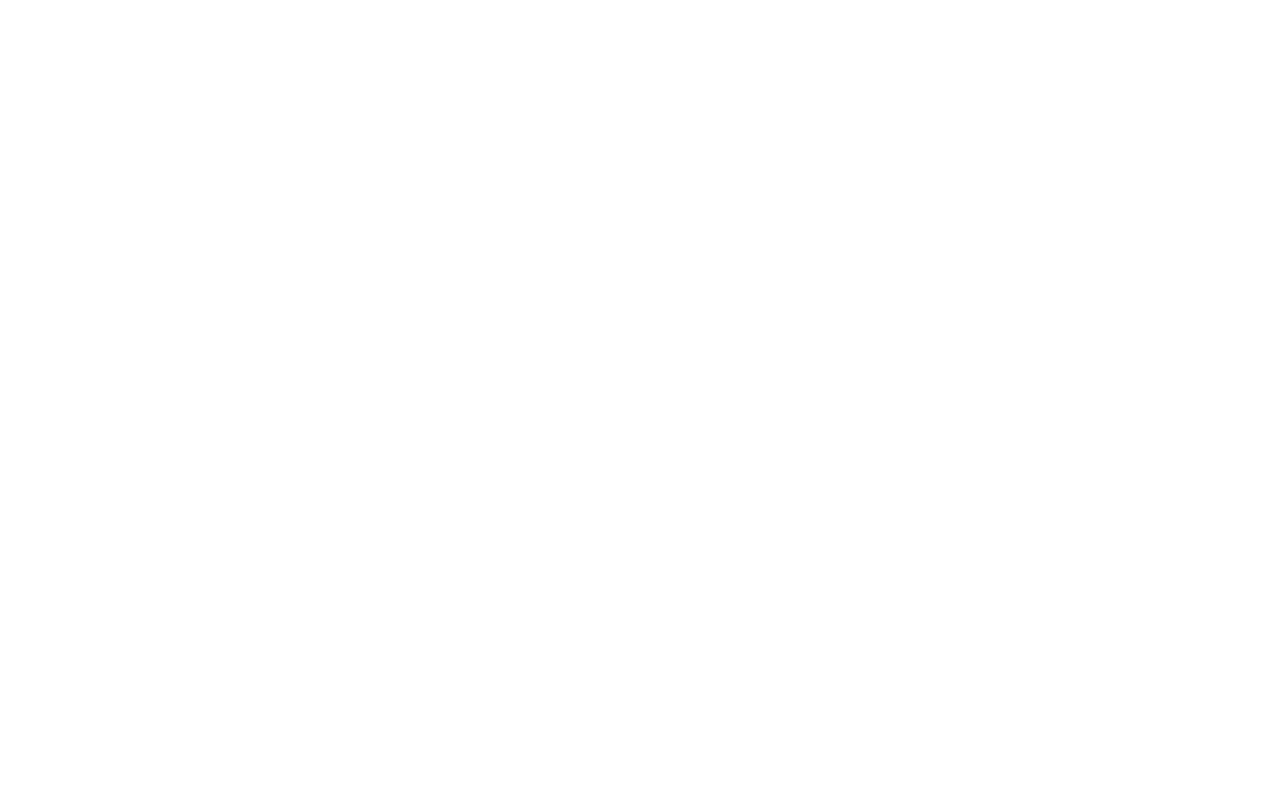
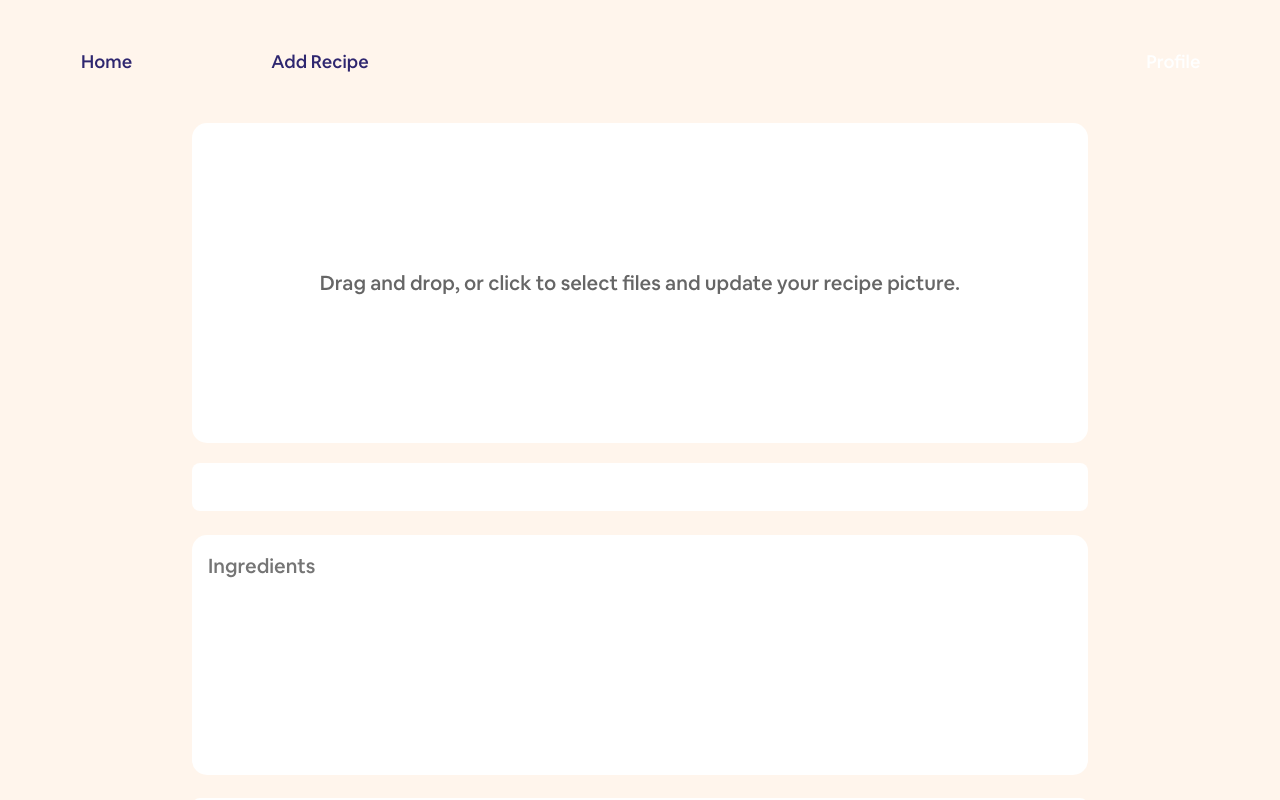
Before and after one commit to mikhaelkevin/fe-lets-cookin-app, a React (Create React App) app: page /edit-recipe/1 in a window 1280 px wide. Before the commit this address had no page. Shown: the top 800 px of the page. Built offline with nearby package versions, Linux system fonts and the light colour scheme.

Commit message:
style(recipe): edit recipe page.
create edit recipe page that included with the data dummy using useparams from react-router-dom.

style recipe-features.

```diff
--- a/src/App.jsx
+++ b/src/App.jsx
@@ -11,6 +11,7 @@
 import LandingPage from './pages/LandingPage';
 import DetailRecipe from './pages/Recipe/DetailRecipe';
 import NewRecipe from './pages/Recipe/NewRecipe';
+import EditRecipe from './pages/Recipe/EditRecipe';
 
 import Profile from './pages/User/Profile';
 
@@ -26,6 +27,7 @@
           <Route path="/" element={<LandingPage />} />
           <Route path="/detail" element={<DetailRecipe />} />
           <Route path="/new" element={<NewRecipe />} />
+          <Route path="/edit-recipe/:recipeId" element={<EditRecipe />} />
           <Route path="/profile" element={<Profile />} />
         </Route>
       </Routes>
--- a/src/components/atomics/user/MyRecipeCard.jsx
+++ b/src/components/atomics/user/MyRecipeCard.jsx
@@ -1,11 +1,13 @@
 import React from 'react';
 import { RiDeleteBin2Line, RiEdit2Line } from 'react-icons/ri';
 import PropTypes from 'prop-types';
+import { useNavigate } from 'react-router-dom';
 import style from '../../../styles/module-css/Profile.module.css';
 import Image from '../../global/Image';
 import brokenImage from '../../../assets/images/broken-image.png';
 
-function MyRecipeCard({ data: { title, image } }) {
+function MyRecipeCard({ data: { id, title, image } }) {
+  const navigate = useNavigate();
   return (
     <div className="col-lg-3 col-md-6 col-12 mb-4">
       <div className={style.featureItemCard}>
@@ -17,7 +19,7 @@
             <div className="col-4 d-flex justify-content-end">
               <div className="row">
                 <div className="col-6">
-                  <button type="button" className="btn btn btn-warning">
+                  <button type="button" className="btn btn btn-warning" onClick={() => navigate(`/edit-recipe/${id}`)}>
                     <RiEdit2Line />
                   </button>
                 </div>
@@ -38,6 +40,7 @@
 
 MyRecipeCard.propTypes = {
   data: PropTypes.shape({
+    id: PropTypes.number,
     title: PropTypes.string,
     image: PropTypes.string,
   }),
@@ -45,6 +48,7 @@
 
 MyRecipeCard.defaultProps = {
   data: {
+    id: 1,
     title: 'Untitled',
     image: brokenImage,
   },
--- a/src/components/moleculs/user/MyRecipeCards.jsx
+++ b/src/components/moleculs/user/MyRecipeCards.jsx
@@ -7,7 +7,10 @@
   return (
     <div className="row">
       {data?.map((item) => (
-        <MyRecipeCard data={{ title: item?.title, image: item?.image }} key={item?.id} />
+        <MyRecipeCard
+          data={{ id: item?.id, title: item?.title, image: item?.image }}
+          key={item?.id}
+        />
       ))}
     </div>
   );
--- /dev/null
+++ b/src/pages/Recipe/EditRecipe.jsx
@@ -0,0 +1,80 @@
+/* eslint-disable react/jsx-props-no-spreading */
+import React, { useEffect, useState } from 'react';
+import { useDropzone } from 'react-dropzone';
+import { useParams } from 'react-router-dom';
+
+import style from '../../styles/module-css/NewRecipe.module.css';
+import {
+  thumbsContainer, thumb, thumbInner, img,
+} from '../../styles/dropzone/imagePreview';
+
+import InputBox from '../../components/global/InputBox';
+
+import { myRecipeDummy } from '../../utils/data';
+
+function EditRecipe() {
+  const [files, setFiles] = useState([]);
+  const { recipeId } = useParams();
+
+  const data = myRecipeDummy?.filter((item) => item?.id === Number(recipeId));
+
+  const { getRootProps, getInputProps } = useDropzone({
+    accept: {
+      'image/*': ['.jpg', '.jpeg', '.png', '.svg'],
+    },
+    onDrop: (acceptedFiles) => {
+      setFiles(acceptedFiles.map((file) => Object.assign(file, {
+        preview: URL.createObjectURL(file),
+      })));
+    },
+  });
+
+  const thumbs = files.map((file) => (
+    <div style={thumb} key={file.name}>
+      <div style={thumbInner}>
+        <img
+          src={file.preview}
+          alt="preview"
+          style={img}
+          // Revoke data uri after image is loaded
+          onLoad={() => { URL.revokeObjectURL(file.preview); }}
+        />
+      </div>
+    </div>
+  ));
+
+  useEffect(
+    () => {
+      files.forEach((file) => URL.revokeObjectURL(file.preview));
+      document.title = 'Add Recipe';
+    },
+    [],
+  );
+
+  return (
+    <div className={style.container}>
+      <form>
+        <div className={style.dropzone}>
+          {files?.length ? (
+            <aside style={thumbsContainer}>
+              {thumbs}
+            </aside>
+          ) : (
+            <div {...getRootProps({ className: 'dropzone' })}>
+              <input {...getInputProps()} />
+              <span className="text-center">
+                Drag and drop, or click to select files and update your recipe picture.
+              </span>
+            </div>
+          )}
+        </div>
+        <InputBox data={{ name: 'Title', type: 'text', placeholder: data?.[0]?.title }} />
+        <textarea className="mb-0 mb-md-2 mb-xl-3" name="ingredients" id="ingredients" placeholder="Ingredients" />
+        <InputBox data={{ name: 'Videos', type: 'text', placeholder: 'Videos' }} />
+        <button type="submit" className="btn btn-lg btn-warning w-100">Update</button>
+      </form>
+    </div>
+  );
+}
+
+export default EditRecipe;
```
